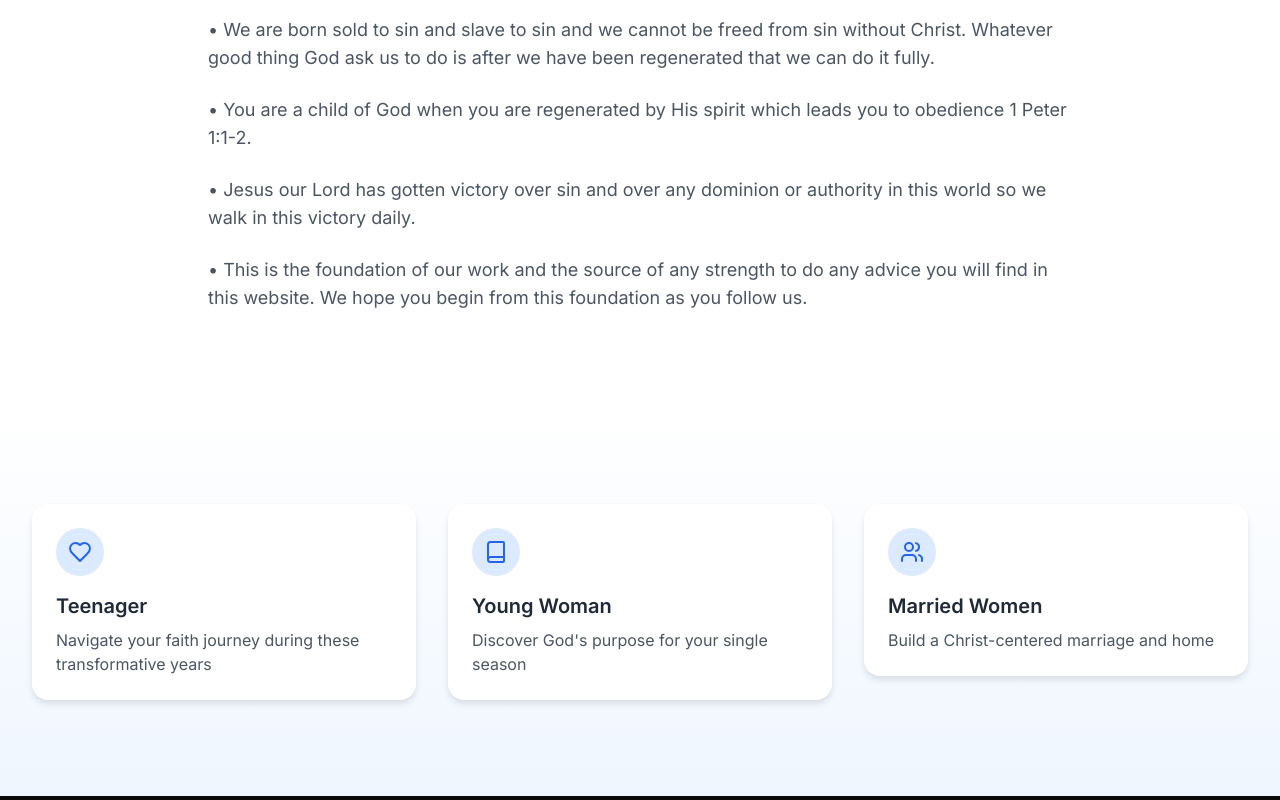
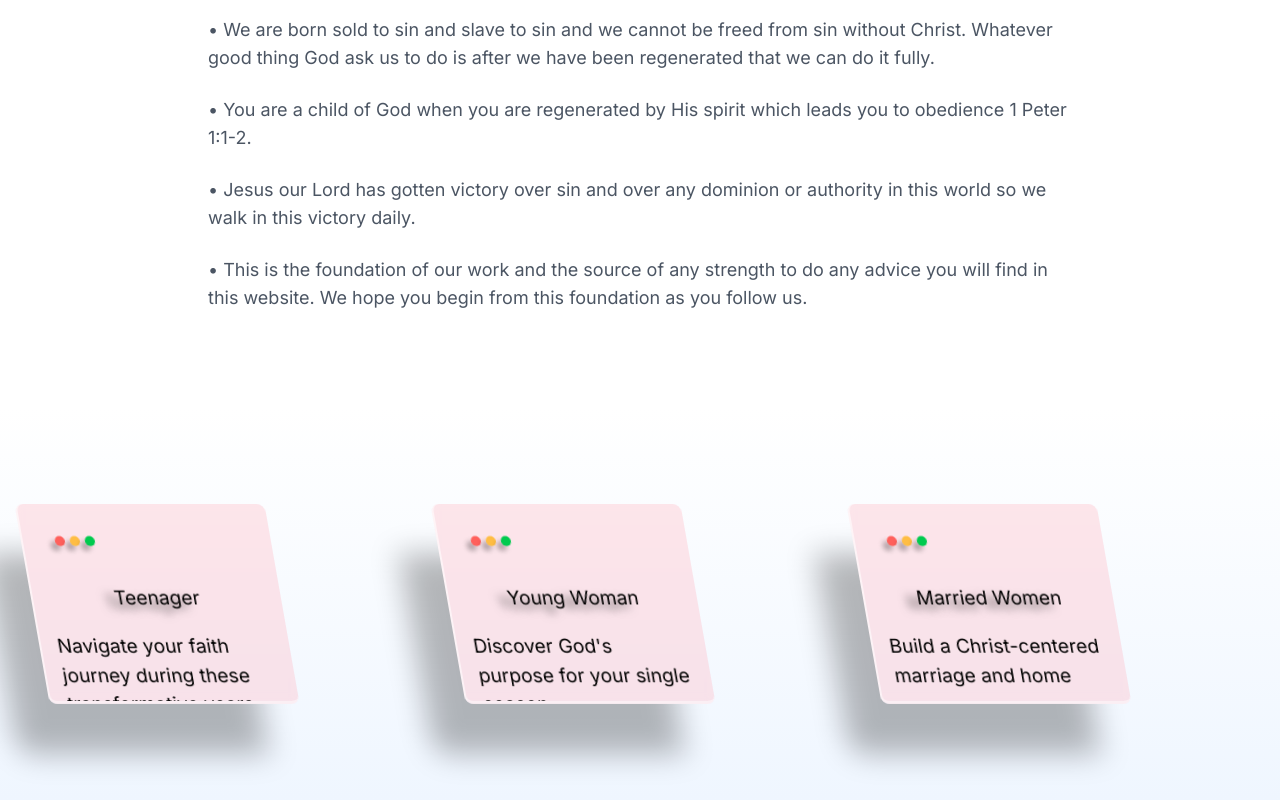
Before and after one commit to sonafouo/Being-a-Woman-of-Faith, a Next.js app in the folder frontend/: page / in a window 1280 px wide. Shown: the part 1544-2344 px from the top of the page. Built offline with nearby package versions, Linux system fonts and the light colour scheme.

Commit message:
Describe the changes you made

```diff
--- a/frontend/src/app/page.tsx
+++ b/frontend/src/app/page.tsx
@@ -6,6 +6,7 @@ import { useInView } from "react-intersection-observer";
 import { Sparkles } from "lucide-react";
 import { Heart, Book, Users } from "lucide-react";
 import Link from "next/link";
+import styled from 'styled-components';
 
 type MotionDivProps = HTMLMotionProps<"div"> & { className?: string };
 type MotionH1Props = HTMLMotionProps<"h1"> & { className?: string };
@@ -35,6 +36,69 @@ const categories = [
     link: "/married-women",
   },
 ];
+
+const StyledCard = styled.div`
+  .card {
+    width: 250px; /* Increased width */
+    height: 200px; /* Increased height */
+    padding: 1rem; /* Increased padding */
+    background: rgba(255, 182, 193, 0.34); /* Soft Pink */
+    border-radius: 8px;
+    backdrop-filter: blur(5px);
+    border-bottom: 3px solid rgba(255, 255, 255, 0.440);
+    border-left: 2px rgba(255, 255, 255, 0.545) outset;
+    box-shadow: -40px 50px 30px rgba(0, 0, 0, 0.280);
+    transform: skewX(10deg);
+    transition: .4s;
+    overflow: hidden;
+    color: black; /* Ensure text color is black */
+    font-size: 1.2rem; /* Increase font size */
+  }
+
+  .card:hover {
+    height: 300px; /* Increased hover height */
+    transform: skew(0deg);
+  }
+
+  .align {
+    padding: 1rem;
+    display: flex;
+    flex-direction: row;
+    gap: 5px;
+    align-self: flex-start;
+  }
+
+  .red {
+    width: 10px;
+    height: 10px;
+    border-radius: 50%;
+    background-color: #ff605c;
+    box-shadow: -5px 5px 5px rgba(0, 0, 0, 0.280);
+  }
+
+  .yellow {
+    width: 10px;
+    height: 10px;
+    border-radius: 50%;
+    background-color: #ffbd44;
+    box-shadow: -5px 5px 5px rgba(0, 0, 0, 0.280);
+  }
+
+  .green {
+    width: 10px;
+    height: 10px;
+    border-radius: 50%;
+    background-color: #00ca4e;
+    box-shadow: -5px 5px 5px rgba(0, 0, 0, 0.280);
+  }
+
+  .card h1 {
+    text-align: center;
+    margin: 1.3rem;
+    color: black; /* Ensure text color is black */
+    text-shadow: -10px 5px 10px rgba(0, 0, 0, 0.573);
+  }
+`;
 
 export default function Home() {
   useEffect(() => {
@@ -236,29 +300,17 @@ export default function Home() {
           >
             {categories.map((category, index) => (
               <Link href={category.link} key={category.title}>
-                <motion.div
-                  initial={{ opacity: 0, y: 20 }}
-                  animate={inView ? { opacity: 1, y: 0 } : {}}
-                  transition={{ duration: 0.8, delay: index * 0.2 }}
-                  style={{
-                    backgroundColor: 'white',
-                    borderRadius: '1rem',
-                    padding: '1.5rem',
-                    boxShadow: '0 4px 6px rgba(0, 0, 0, 0.1)',
-                    transition: 'box-shadow 0.3s ease',
-                    cursor: 'pointer',
-                  }}
-                  whileHover={{
-                    boxShadow: '0 8px 12px rgba(0, 0, 0, 0.2)',
-                    backgroundColor: '#ffc0cb', // Pink color
-                  }}
-                >
-                  <div className="bg-blue-100 rounded-full w-12 h-12 flex items-center justify-center mb-4 text-blue-600">
-                    {category.icon}
+                <StyledCard>
+                  <div className="card">
+                    <div className="align">
+                      <span className="red" />
+                      <span className="yellow" />
+                      <span className="green" />
+                    </div>
+                    <h1>{category.title}</h1>
+                    <p>{category.description}</p>
                   </div>
-                  <h3 className="text-xl font-semibold mb-2">{category.title}</h3>
-                  <p className="text-gray-600">{category.description}</p>
-                </motion.div>
+                </StyledCard>
               </Link>
             ))}
           </motion.div>
--- a/package.json
+++ b/package.json
@@ -22,7 +22,8 @@
     "watch": "concurrently \"npm run frontend:watch\" \"npm run backend:watch\" \"npm run platform:watch\""
   },
   "dependencies": {
-    "concurrently": "^9.1.2"
+    "concurrently": "^9.1.2",
+    "styled-components": "^6.1.14"
   },
   "devDependencies": {
     "nodemon": "^3.1.9"
```
Also changed, not shown: 1 other file (tests, documents, lock files or other folders).
